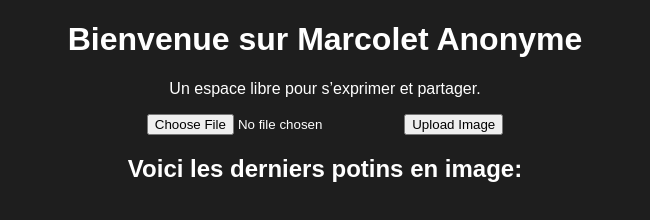
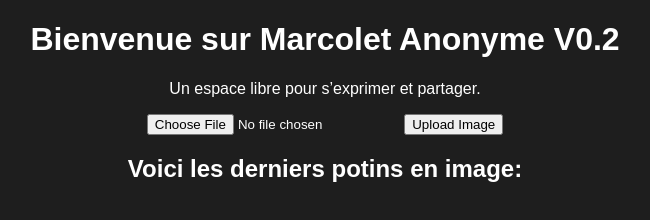
Before and after one commit to M1N00/NoNameMarco, a website with bundled scripts: page index.html in a window 1280 px wide. Shown: the whole page, without its empty margins (315-965 px from the left). Built offline with nearby package versions, Linux system fonts and the light colour scheme; no server answers.

Commit message:
Add files via upload

```diff
--- a/index.html
+++ b/index.html
@@ -31,7 +31,7 @@
     </style>
 </head>
 <body>
-    <h1>Bienvenue sur Marcolet Anonyme</h1>
+    <h1>Bienvenue sur Marcolet Anonyme V0.2</h1>
     <p>Un espace libre pour s’exprimer et partager.</p>
 
     <input type="file" id="imageInput" />
```
